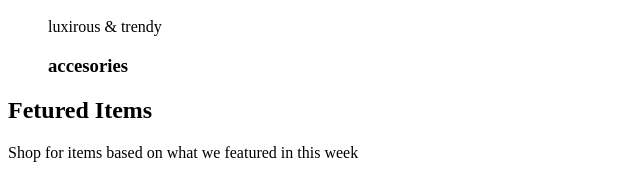
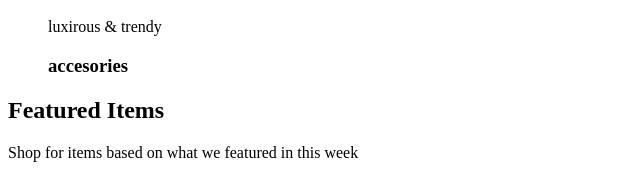
Before and after one commit to AlexandrSvistunov/shop, a plain HTML site: page index.html in a window 1280 px wide. Shown: the part 2877-3052 px from the top of the page, 0-640 px from the left. Drawn offline with Linux system fonts and the light colour scheme.

Commit message:
Add image

```diff
--- a/index.html
+++ b/index.html
@@ -100,7 +100,7 @@
       </section>
 
       <section>
-        <h2>Fetured Items</h2>
+        <h2>Featured Items</h2>
         <p>Shop for items based on what we featured in this week</p>
         <ul>
           <li>
```
Also changed, not shown: img/catalog-products-2.jpg (added), img/catalog-products-5.jpg (added), img/catalog-products-6.jpg (added), img/catalog-products-7.jpg (added), img/catalog-products-8.jpg (added), img/catalog-products-9.jpg (added), img/product-slide.jpg (added), img/svg/arrow-left.svg (added), img/svg/arrow-right.svg (added), img/svg/filter.svg (added), img/svg/select.svg (added).
